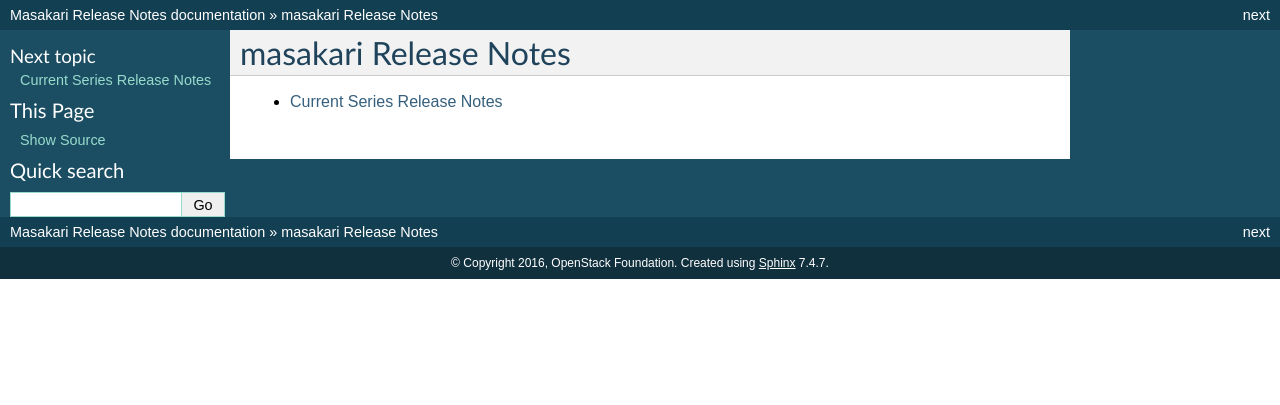
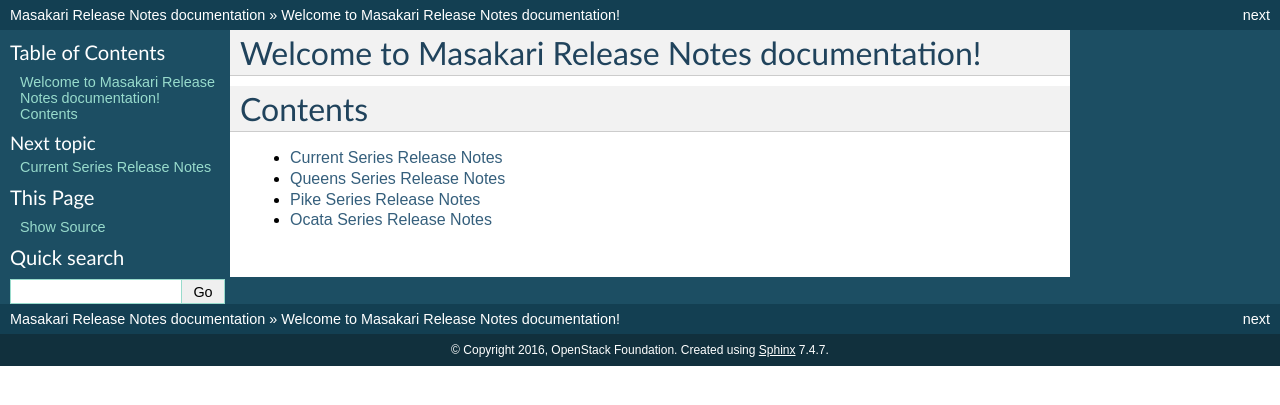
Before and after one commit to openstack/masakari, a Sphinx documentation site: the page built from releasenotes/source/index.rst, in a window 1280 px wide. Shown: the top 405 px of the page. Built offline with Sphinx 7.4.7, drawn with Linux system fonts in a browser that asks for light colours.

Commit message:
Fix stable branch releasenotes
This patch fixes stable branch releasenotes by adding respective source
files.

Change-Id: I961933cd15faf000437a434e08de2a10b2875eec
Closes-Bug: #1762962

```diff
--- a/releasenotes/source/index.rst
+++ b/releasenotes/source/index.rst
@@ -1,8 +1,13 @@
-============================================
- masakari Release Notes
-============================================
+Welcome to Masakari Release Notes documentation!
+================================================
+
+Contents
+========
 
 .. toctree::
    :maxdepth: 1
 
    unreleased
+   queens
+   pike
+   ocata
--- /dev/null
+++ b/releasenotes/source/ocata.rst
@@ -0,0 +1,6 @@
+===========================
+ Ocata Series Release Notes
+===========================
+
+.. release-notes::
+   :branch: origin/stable/ocata
--- /dev/null
+++ b/releasenotes/source/pike.rst
@@ -0,0 +1,6 @@
+==========================
+ Pike Series Release Notes
+==========================
+
+.. release-notes::
+   :branch: origin/stable/pike
--- /dev/null
+++ b/releasenotes/source/queens.rst
@@ -0,0 +1,6 @@
+============================
+ Queens Series Release Notes
+============================
+
+.. release-notes::
+   :branch: origin/stable/queens
```
